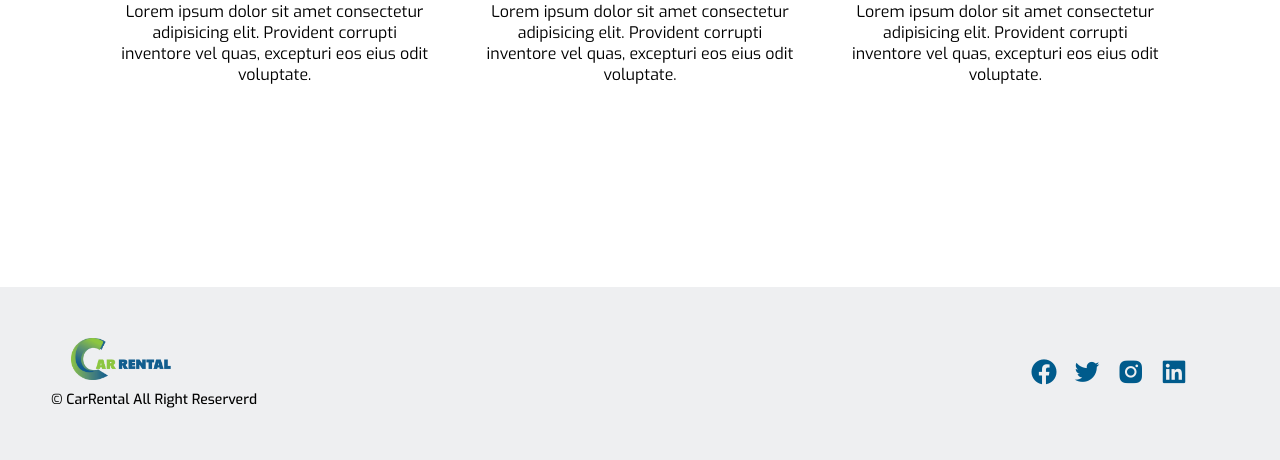
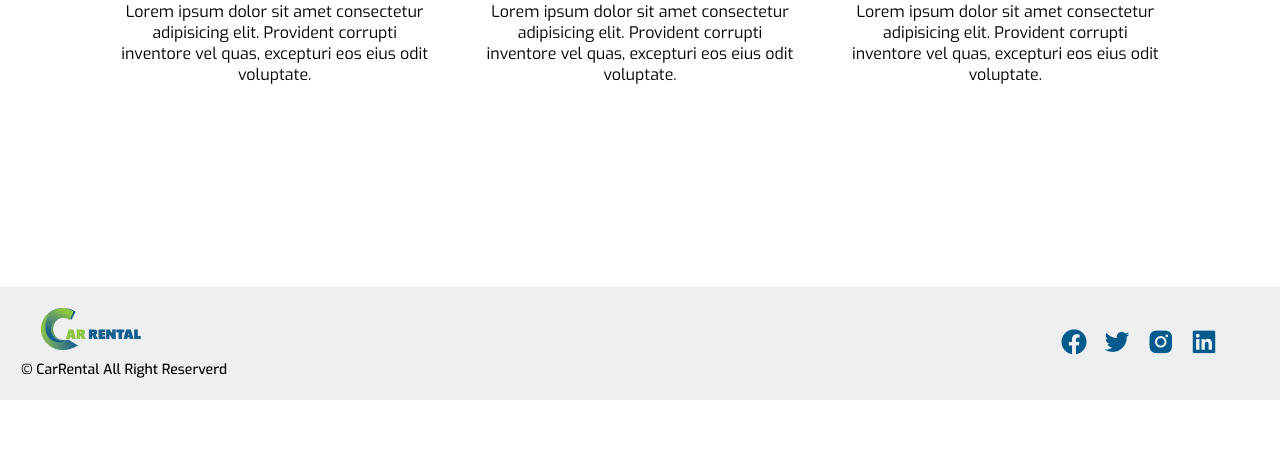
Before and after one commit to younessgt/CarRental, a Flask app: page / in a window 1280 px wide. Shown: the part 1120-1580 px from the top of the page. After the commit the page ends 1520 px from the top, so only its background shows below. Run offline with Flask 3, Linux system fonts and the light colour scheme; some libraries are stand-ins or nearby versions.

Commit message:
fixing the footer size

```diff
--- a/web_dynamic/static/styles/style.css
+++ b/web_dynamic/static/styles/style.css
@@ -504,7 +504,7 @@ header {
     display: flex;
     justify-content: space-between;
     align-items: center;
-    padding: 50px;
+    padding: 20px;
     border: 1px solid #eeeff1;
     background: #eeeff1;
 }
```
